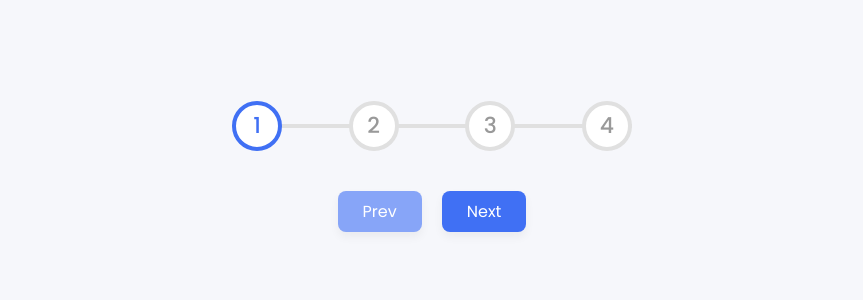
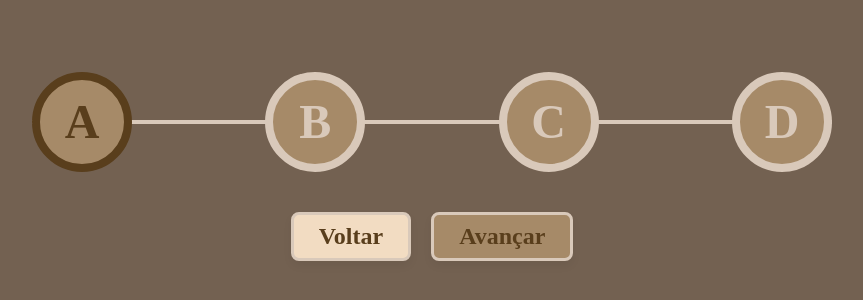
Before and after one commit to victorgabrielnascimento/4StepProgress, a plain HTML site: page index.html in a window 1280 px wide. Shown: the part 234-534 px from the top of the page, without its empty margins (208-1071 px from the left). Drawn offline with Linux system fonts and the light colour scheme.

Commit message:
new commit

```diff
--- a/index.html
+++ b/index.html
@@ -1,6 +1,6 @@
 <!DOCTYPE html>
 <!-- Coding By CodingNepal | codingnepalweb.com -->
-<html lang="en">
+<html lang="pr-br">
   <head>
     <meta charset="UTF-8" />
     <meta http-equiv="X-UA-Compatible" content="IE=edge" />
@@ -11,17 +11,17 @@
   <body>
     <div class="container">
       <div class="steps">
-        <span class="circle active">1</span>
-        <span class="circle">2</span>
-        <span class="circle">3</span>
-        <span class="circle">4</span>
-        <div class="progress-bar">
+        <span class="circle active">A</span>
+        <span class="circle">B</span>
+        <span class="circle">C</span>
+        <span class="circle">D</span>
+        <div class="step-progress">
           <span class="indicator"></span>
         </div>
       </div>
       <div class="buttons">
-        <button id="prev" disabled>Prev</button>
-        <button id="next">Next</button>
+        <button id="voltar" disabled>Voltar</button>
+        <button id="próximo">Avançar</button>
       </div>
     </div>
   </body>
--- a/script.js
+++ b/script.js
@@ -8,7 +8,7 @@ let currentStep = 1;
 // function that updates the current step and updates the DOM
 const updateSteps = (e) => {
   // update current step based on the button clicked
-  currentStep = e.target.id === "next" ? ++currentStep : --currentStep;
+  currentStep = e.target.id === "próximo" ? ++currentStep : --currentStep;
 
   // loop through all circles and add/remove "active" class based on their index and current step
   circles.forEach((circle, index) => {
--- a/style.css
+++ b/style.css
@@ -11,14 +11,14 @@ body {
   display: flex;
   align-items: center;
   justify-content: center;
-  background: #f6f7fb;
+  background-color: #736151;
 }
 .container {
   display: flex;
   flex-direction: column;
   align-items: center;
   gap: 40px;
-  max-width: 400px;
+  max-width: 800px;
   width: 100%;
 }
 .container .steps {
@@ -32,34 +32,35 @@ body {
   display: flex;
   align-items: center;
   justify-content: center;
-  height: 50px;
-  width: 50px;
-  color: #999;
-  font-size: 22px;
-  font-weight: 500;
-  border-radius: 50%;
-  background: #fff;
-  border: 4px solid #e0e0e0;
+  height: 100px;
+  width: 100px;
+  color: #d9c9ba;
+  font-size: 3rem;
+  font-weight: 700;
+  font-family: "Gotham";
+  border-radius: 100%;
+  background: #a68a68;
+  border: 8px solid #d9c9ba;
   transition: all 200ms ease;
   transition-delay: 0s;
 }
 .steps .circle.active {
   transition-delay: 100ms;
-  border-color: #4070f4;
-  color: #4070f4;
+  border-color: #593e1c;
+  color: #593e1c;
 }
-.steps .progress-bar {
+.steps .step-progress {
   position: absolute;
   height: 4px;
   width: 100%;
-  background: #e0e0e0;
+  background: #d9c9ba;
   z-index: -1;
 }
-.progress-bar .indicator {
+.step-progress .indicator {
   position: absolute;
   height: 100%;
   width: 0%;
-  background: #4070f4;
+  background: #593e1c;
   transition: all 300ms ease;
 }
 .container .buttons {
@@ -68,12 +69,14 @@ body {
 }
 .buttons button {
   padding: 8px 25px;
-  background: #4070f4;
+  background: #a68a68;
   border: none;
   border-radius: 8px;
-  color: #fff;
-  font-size: 16px;
-  font-weight: 400;
+  border: 3px solid #d9c9ba;
+  color: #593e1c;
+  font-size: 1.5rem;
+  font-weight: 600;
+  font-family: "Gotham";
   cursor: pointer;
   box-shadow: 0 5px 10px rgba(0, 0, 0, 0.05);
   transition: all 200ms linear;
@@ -82,6 +85,6 @@ body {
   transform: scale(0.97);
 }
 .buttons button:disabled {
-  background: #87a5f8;
+  background: #f2dcc2;
   cursor: not-allowed;
 }
```
